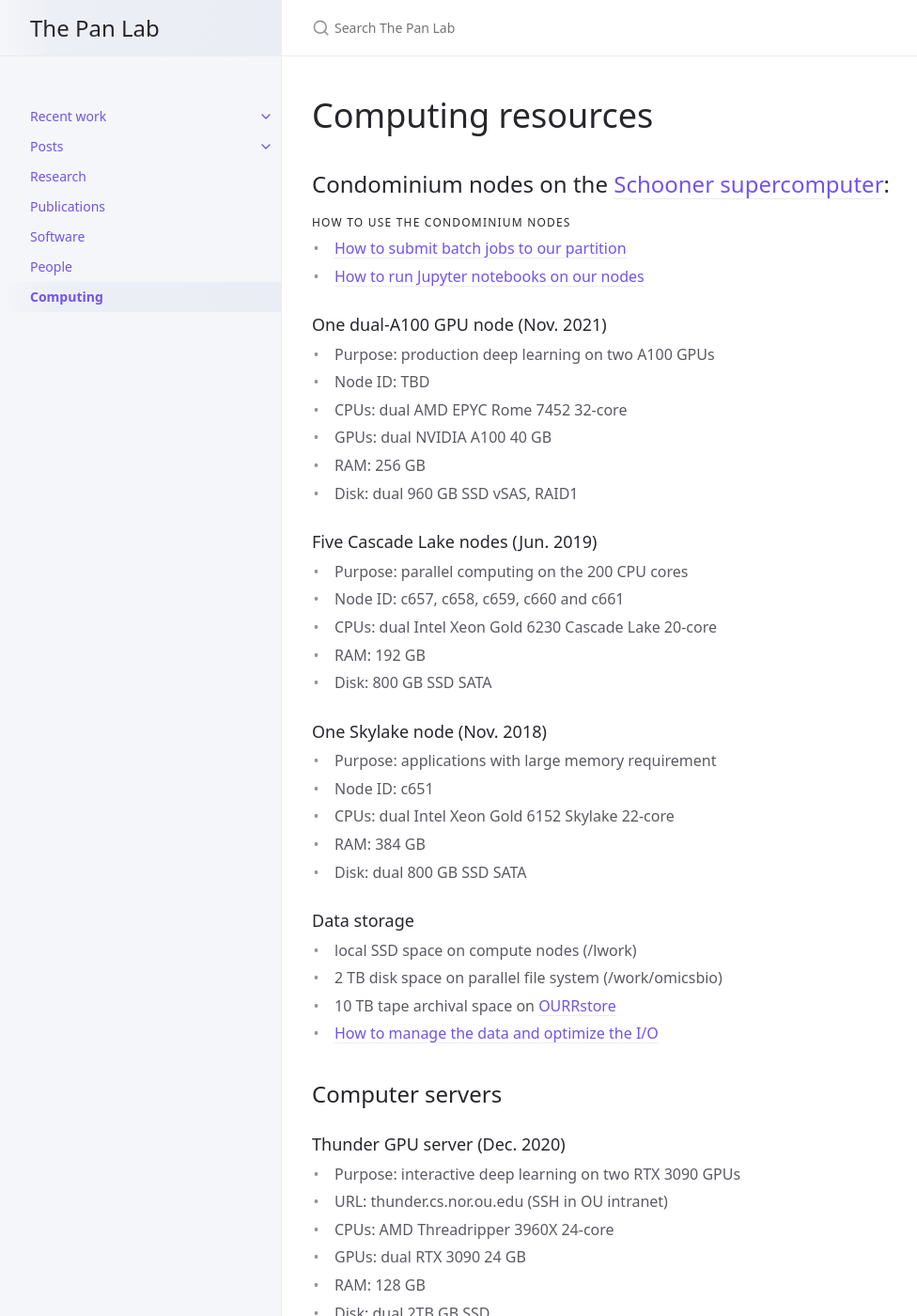
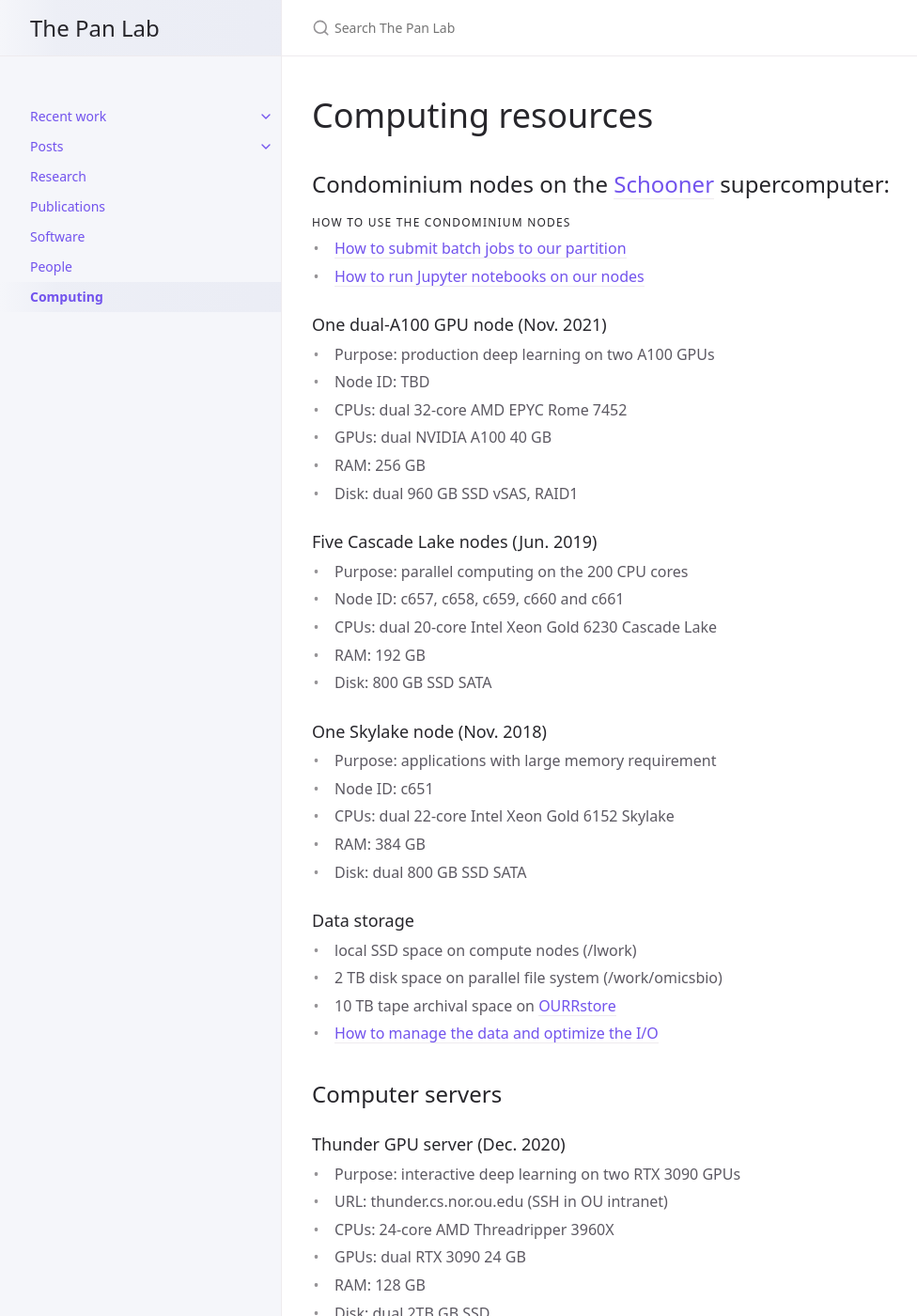
Before and after one commit to thepanlab/thepanlab.github.io, a Jekyll site: the page built from docs/computing.md, in a window 1280 px wide and 1400 px high. Shown: the whole window at 94% size, without its empty margins (0-976 px from the left). Built offline with Jekyll 4.4.1, drawn with Linux system fonts in a browser that asks for light colours.

```diff
--- a/docs/computing.md
+++ b/docs/computing.md
@@ -5,7 +5,7 @@ nav_order: 7
 ---
 # Computing resources
 
-## Condominium nodes on the [Schooner supercomputer](https://www.ou.edu/oscer/resources/hpc):
+## Condominium nodes on the [Schooner](https://www.ou.edu/oscer/resources/hpc) supercomputer:
 
 #### How to use the condominium nodes
   - [How to submit batch jobs to our partition](https://github.com/thepanlab/supercomputers/blob/master/Slurm_basics.md)
@@ -14,7 +14,7 @@ nav_order: 7
 ### One dual-A100 GPU node (Nov. 2021)
   - Purpose: production deep learning on two A100 GPUs
   - Node ID: TBD
-  - CPUs: dual AMD EPYC Rome 7452 32-core
+  - CPUs: dual 32-core AMD EPYC Rome 7452
   - GPUs: dual NVIDIA A100 40 GB
   - RAM: 256 GB
   - Disk: dual 960 GB SSD vSAS, RAID1
@@ -22,14 +22,14 @@ nav_order: 7
 ### Five Cascade Lake nodes (Jun. 2019)
   - Purpose: parallel computing on the 200 CPU cores
   - Node ID: c657, c658, c659, c660 and c661
-  - CPUs: dual Intel Xeon Gold 6230 Cascade Lake 20-core
+  - CPUs: dual 20-core Intel Xeon Gold 6230 Cascade Lake
   - RAM: 192 GB
   - Disk: 800 GB SSD SATA
 
 ### One Skylake node (Nov. 2018)
   - Purpose: applications with large memory requirement
   - Node ID: c651
-  - CPUs: dual Intel Xeon Gold 6152 Skylake 22-core
+  - CPUs: dual 22-core Intel Xeon Gold 6152 Skylake
   - RAM: 384 GB
   - Disk: dual 800 GB SSD SATA
 
@@ -44,7 +44,7 @@ nav_order: 7
 ### Thunder GPU server (Dec. 2020)
   - Purpose: interactive deep learning on two RTX 3090 GPUs
   - URL: thunder.cs.nor.ou.edu (SSH in OU intranet)
-  - CPUs: AMD Threadripper 3960X 24-core
+  - CPUs: 24-core AMD Threadripper 3960X
   - GPUs: dual RTX 3090 24 GB
   - RAM: 128 GB
   - Disk: dual 2TB GB SSD
```
